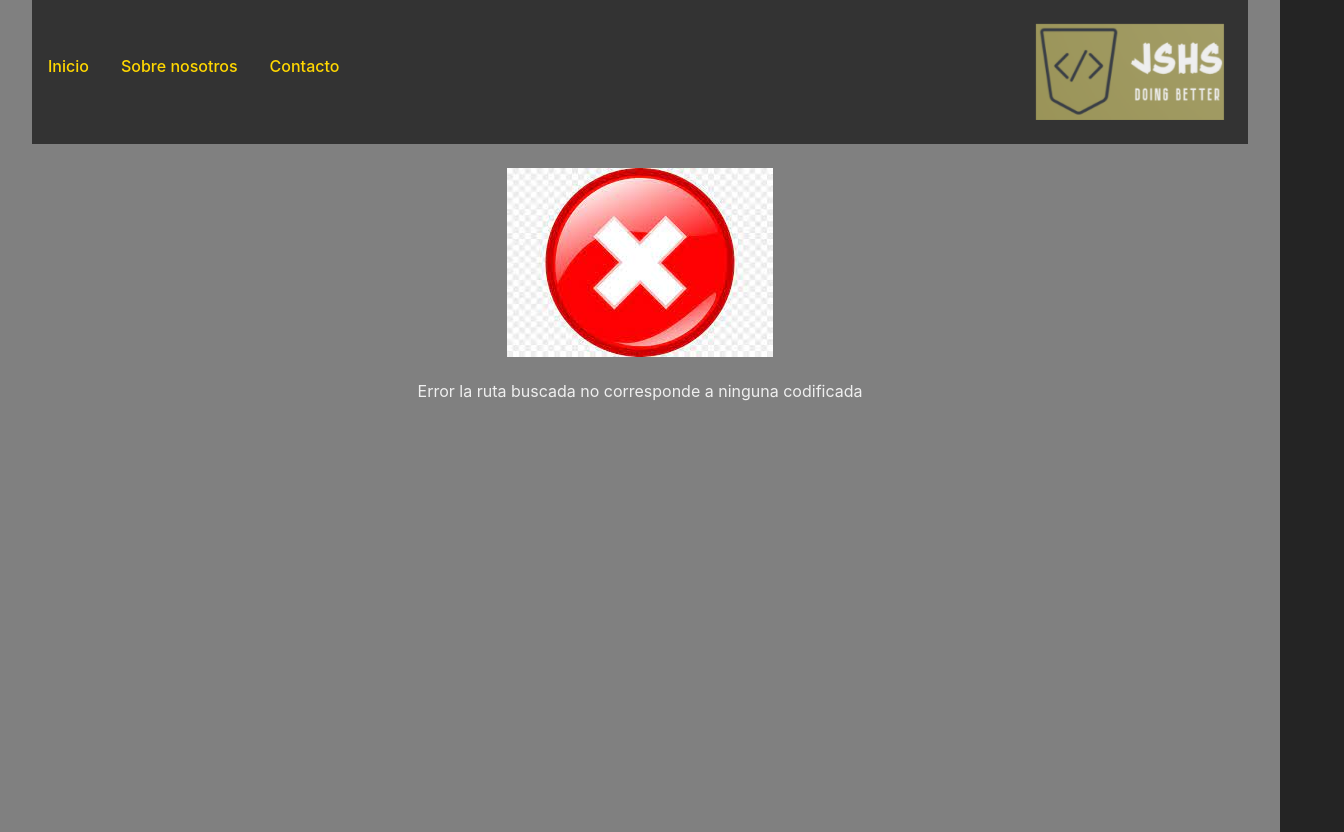
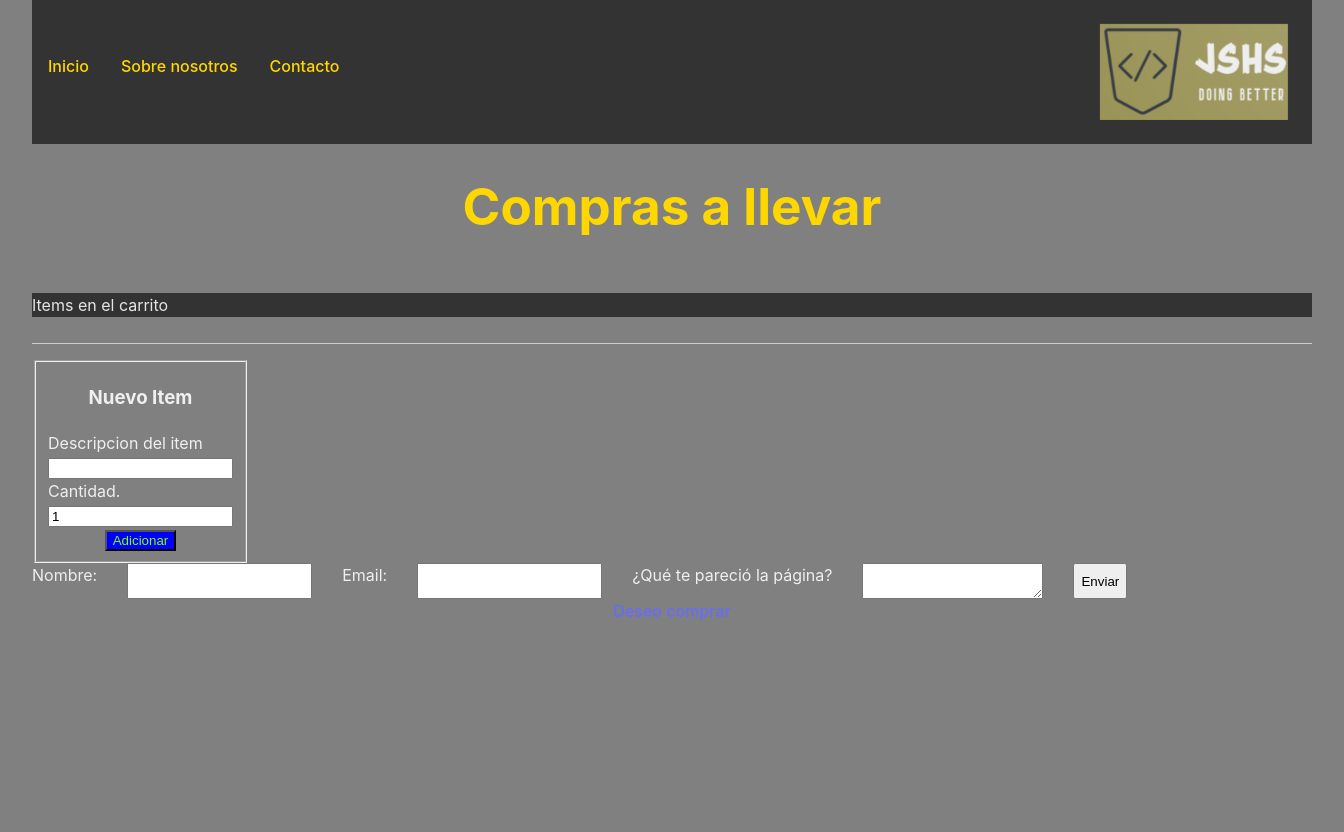
Before and after one commit to Sebash12/MiWeb, a React (Vite) app: page /compras in a window 1280 px wide. Shown: the whole page, 1344 px wide, since content can reach past the window. Built offline with nearby package versions, Linux system fonts and the light colour scheme.

Commit message:
Se hacen pruebas de compras

```diff
--- a/src/App.jsx
+++ b/src/App.jsx
@@ -5,6 +5,7 @@ import Sebas from './components/Sebas/Sebas'
 import Error from './components/Error/Error'
 import Navbar from './components/Navbar/Navbar'
 import Contacto from './components/Contacto/Contacto'
+import Compras from './components/Compras/Compras'
 import { BrowserRouter, Routes, Route } from "react-router-dom";
 
 
@@ -22,6 +23,7 @@ class App extends React.Component {
             <Route path='*' element={<Error />} />
             <Route path="/Sebas" element={<Sebas/>} />
             <Route path="/contact-us" element={<Contacto/>}/>
+            <Route path="/compras" element={<Compras/>}/>
           </Routes>
         </BrowserRouter>
       </div>
--- /dev/null
+++ b/src/components/Compras/Compras.css
@@ -0,0 +1,8 @@
+label{
+    display: flex;
+    gap: 30px;
+}
+form{
+    display: flex;
+    gap: 30px;
+}
--- /dev/null
+++ b/src/components/Compras/Compras.jsx
@@ -0,0 +1,169 @@
+import { useState, useEffect } from "react";
+import './Compras.css'
+
+function salvarLista(lista) {
+  try {
+    localStorage.setItem("lista", JSON.stringify(lista));
+  } catch (err) {
+    console.warn("Sem permissão para uso de localStorage");
+  }
+}
+
+function recuperarLista() {
+  try {
+    const lista = localStorage.getItem("lista");
+    if (lista !== null) {
+      return JSON.parse(lista);
+    }
+  } catch (err) {
+    console.warn("Sem permissão para uso de localStorage");
+  }
+
+  return [];
+}
+
+function FormNovoItem({ adicionaItem }) {
+  const [nome, setNome] = useState("");
+  const [qtd, setQtd] = useState(1);
+
+  return (
+    <form
+      onSubmit={(event) => {
+        event.preventDefault();
+        adicionaItem(nome, qtd);
+
+        setNome("");
+        setQtd(1);
+      }}
+      action=""
+      method="post"
+      style={{
+        borderTop: "1px solid #ccc",
+        marginTop: "26px",
+        paddingTop: "16px"
+      }}
+    >
+      <fieldset style={{ maxWidth: "320px" }}>
+        <h3 style={{ marginBottom: "21px" }}>Nuevo Item</h3>
+        <div className="form-group">
+          <label htmlFor="item">Descripcion del item</label>
+          <input
+            type="text"
+            className="form-control"
+            id="item"
+            value={nome}
+            onChange={(event) => setNome(event.target.value)}
+          />
+        </div>
+        <div className="form-group">
+          <label htmlFor="qtd">Cantidad.</label>
+          <input
+            type="number"
+            className="form-control"
+            id="qtd"
+            value={qtd}
+            onChange={(event) => setQtd(event.target.value)}
+          />
+        </div>
+        <button type="submit" className="btn btn-primary">
+          <span className="glyphicon glyphicon-plus"></span>
+          Adicionar
+        </button>
+      </fieldset>
+    </form>
+  );
+}
+
+function ListaItems({ lista = [], comprarItem, removerItem }) {
+  return (
+    <ul>
+      {lista.length === 0 ? (
+        <li className="empty">Items en el carrito</li>
+      ) : (
+        lista.map((item, index) => (
+          <li className={item.comprado ? "riscado" : ""} key={item.nome}>
+            <strong>{item.nome}</strong> - {item.qtd}
+            <button
+              className="btn btn-xs btn-success"
+              style={{ margin: "0 6px" }}
+              onClick={(event) => {
+                event.preventDefault();
+                comprarItem(index);
+              }}
+            >
+              {item.comprado ? "Deshacer" : "Comprado"}
+            </button>
+            <button
+              className="btn btn-xs btn-danger"
+              onClick={(event) => {
+                event.preventDefault();
+                removerItem(index);
+              }}
+            >
+              X
+            </button>
+          </li>
+        ))
+      )}
+    </ul>
+  );
+}
+
+function Compras() {
+  const [lista, setLista] = useState(recuperarLista());
+
+  useEffect(() => {
+    salvarLista(lista);
+  }, [lista]);
+
+  function adicionaItem(nome, qtd = 1) {
+    setLista([...lista, { nome, qtd, comprado: false }]);
+  }
+
+  function comprarItem(index) {
+    const novaListaAtualizada = lista.map((item, indexAtual) => {
+      if (indexAtual === index) {
+        item.comprado = item.comprado ? false : true;
+      }
+      return item;
+    });
+    setLista(novaListaAtualizada);
+  }
+
+  function removerItem(index) {
+    const novaListaSemItem = lista.filter(
+      (item, indexAtual) => index !== indexAtual
+    );
+    setLista(novaListaSemItem);
+  }
+
+  return (
+    <div className="Compras">
+      <div className="container">
+        <h1>Compras a llevar</h1>
+        <br />
+
+        <ListaItems
+          lista={lista}
+          comprarItem={comprarItem}
+          removerItem={removerItem}
+        />
+        <FormNovoItem adicionaItem={adicionaItem} />
+
+        <form action="mailto:juanherrera.jshs@gmail.com" method="post" name="form1">
+          <label for="nombre">Nombre: </label>
+          <input id="nombre" name="nombre" type="text" />
+          <label for="email">Email: </label>
+          <input id="email" name="nombre" type="text" />
+          ¿Qué te pareció la página?
+          <textarea id="opinion" name="opinion"></textarea>
+          <input name="Submit" type="submit" value="Enviar" />
+        </form>
+
+        <a href="mailto:juan_herrerasilva@hotmail.com">Deseo comprar {comprarItem}</a>
+      </div>
+    </div>
+  );
+}
+
+export default Compras;
--- a/src/components/Contacto/Contacto.css
+++ b/src/components/Contacto/Contacto.css
@@ -9,5 +9,8 @@ h2{
 }
 .datos{
     display: flex;
-    gap : 30px;
+    gap : 60px;
 }
+form{
+width: 100vw;
+}
--- a/src/components/Menu/Menu.jsx
+++ b/src/components/Menu/Menu.jsx
@@ -1,15 +1,15 @@
-import react from 'react'
-import { Link } from "react-router-dom";
 import './menu.css'
 
 function Menu(props){
     return(
+        <>
         <div>
             <h1>Mi Emprendimiento</h1>
             <p className='inicio'>
                 Es un desarrollopersonal de prueba en el cual busco generar mis pruebas y demas cosas que sean necesarias para lograr mi emprendimiento personal es una forma de seguir puliendo mis conocimientos
             </p>
         </div>
+        </>
     );
 }
 export default Menu;
```
